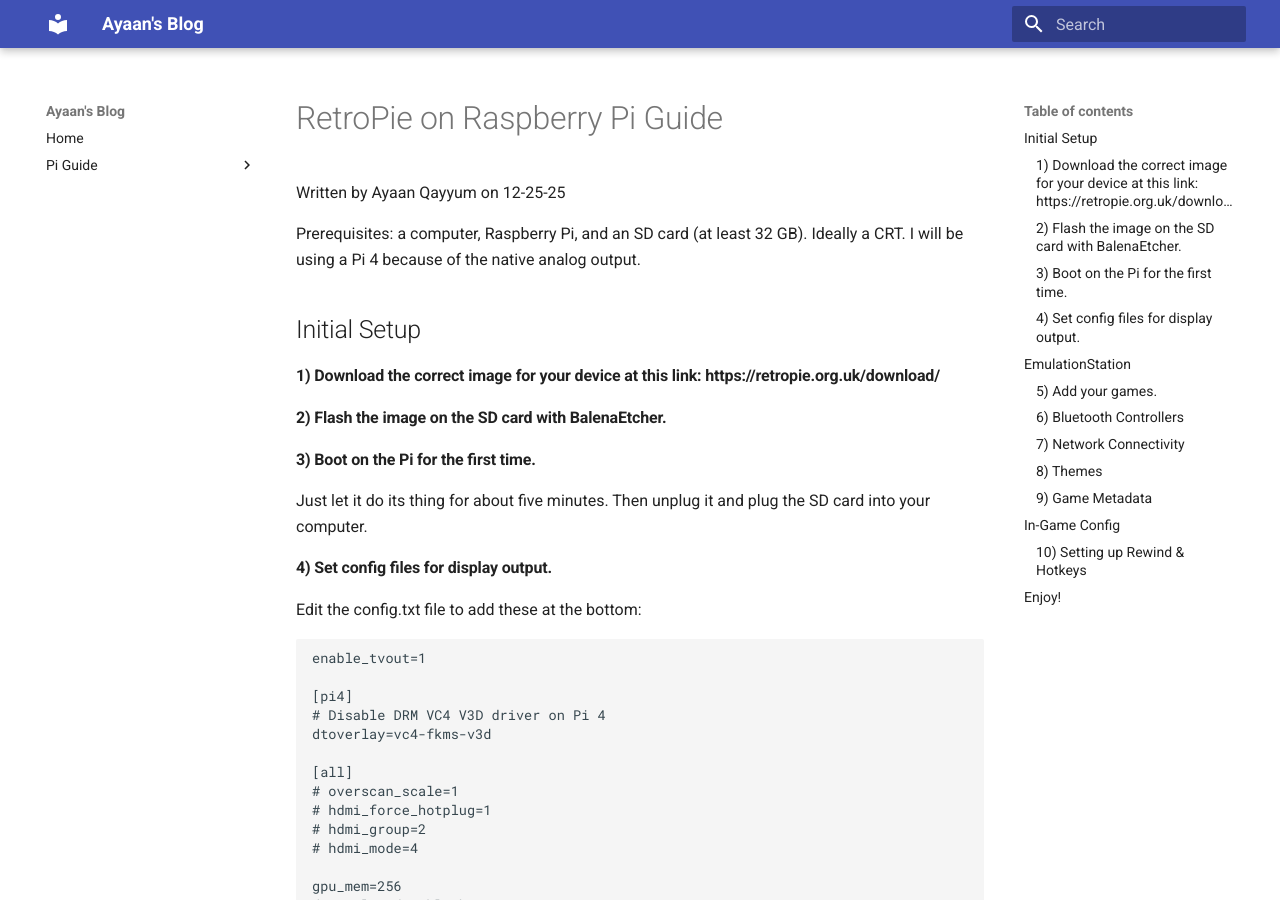
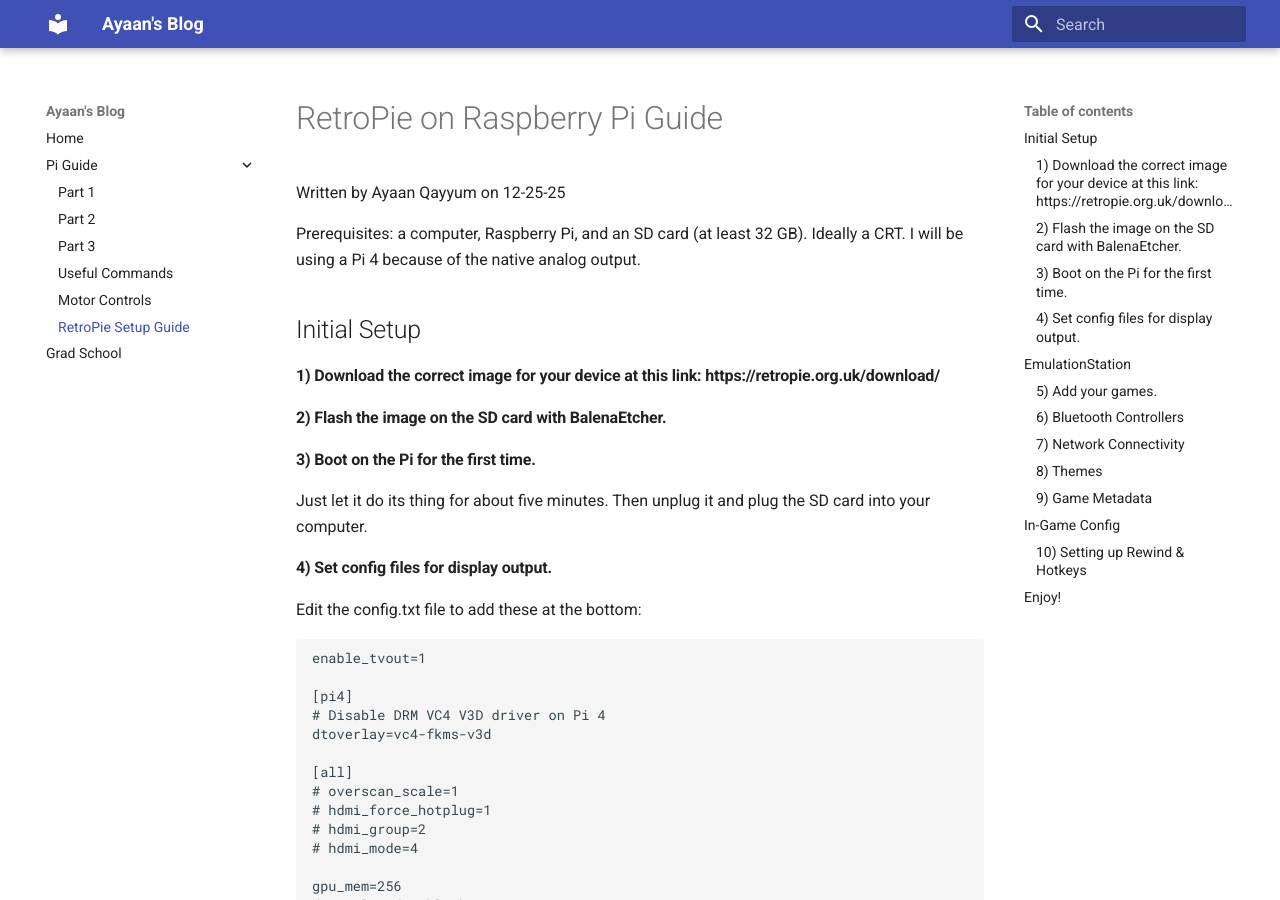
Before and after one commit to qayyumayaan/blog, an MkDocs documentation site: the page built from docs/pi-guide/retropie.md, in a window 1280 px wide and 900 px high. Built offline with MkDocs 1.6.1 and Material for MkDocs 9.7.7, drawn with Linux system fonts in a browser that asks for light colours.

```diff
--- a/mkdocs.yml
+++ b/mkdocs.yml
@@ -8,3 +8,11 @@ nav:
       - Part 2: pi-guide/part2.md
       - Part 3: pi-guide/part3.md
       - Useful Commands: pi-guide/useful_commands.md
+      - Motor Controls: pi-guide/motors.md
+      - RetroPie Setup Guide: pi-guide/retropie.md
+  - Grad School: grad.md
+
+extra:
+  analytics:
+    provider: google
+    property: G-XMFVC13WBE
```
